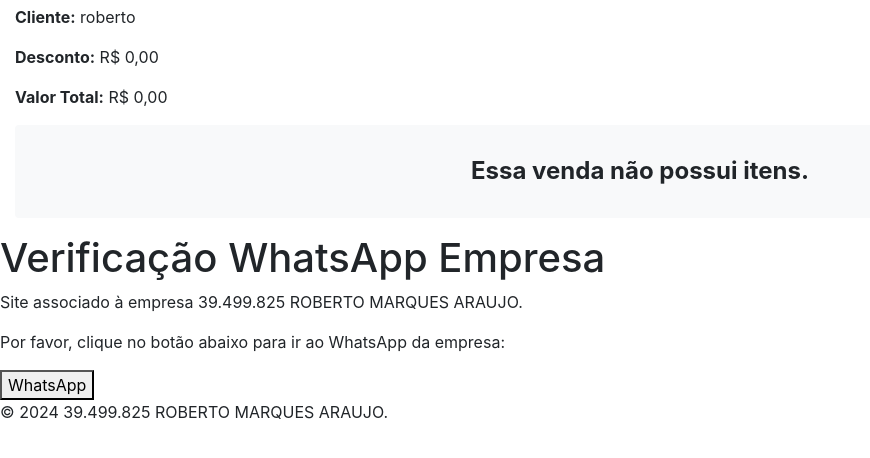
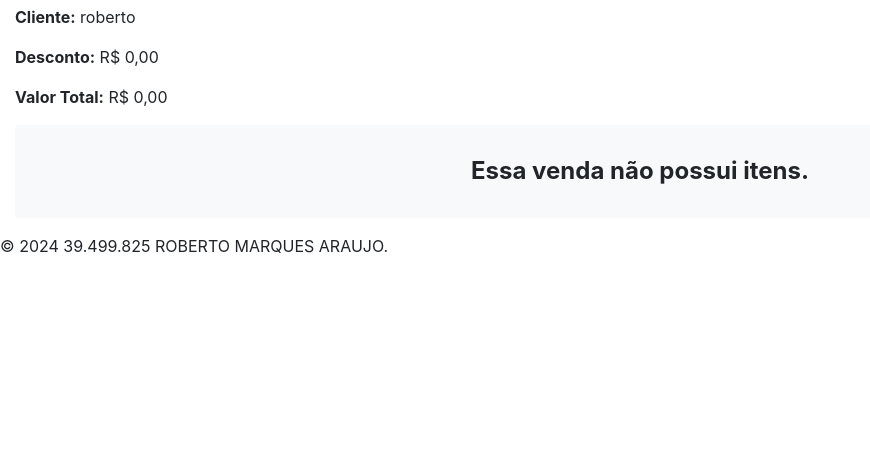
Before and after one commit to robaj9545/PDVSeplanNew, a Django app: page /detalhes_venda/3/ in a window 1280 px wide. Shown: the part 249-707 px from the top of the page, without its empty margins (0-870 px from the left). Run offline with Django 5.2, Linux system fonts and the light colour scheme; data comes from the database, SQL or seed files in the repository; both versions use the stored data as it was after the commit; some libraries are stand-ins or nearby versions.

Commit message:
Atualizando

```diff
--- a/pdvweb/templates/pdvweb/base.html
+++ b/pdvweb/templates/pdvweb/base.html
@@ -70,22 +70,8 @@
             }
         }
 
-        function verificarWhatsApp() {
 
-            window.location.href = "https://wa.me/5586995142638";
-            alert("Redirecionando para o WhatsApp...");
-        }
     </script>
-
-
-    <header>
-        <h1>Verificação WhatsApp Empresa</h1>
-    </header>
-    <main>
-        <p>Site associado à empresa 39.499.825 ROBERTO MARQUES ARAUJO.</p>
-        <p>Por favor, clique no botão abaixo para ir ao WhatsApp da empresa:</p>
-        <button onclick="verificarWhatsApp()">WhatsApp</button>
-    </main>
 
     <footer>
         <p>© 2024 39.499.825 ROBERTO MARQUES ARAUJO.</p>
--- /dev/null
+++ b/zohoverify/verifyforzoho.html
@@ -0,0 +1 @@
+68126472
```
Also changed, not shown: db.sqlite3.
